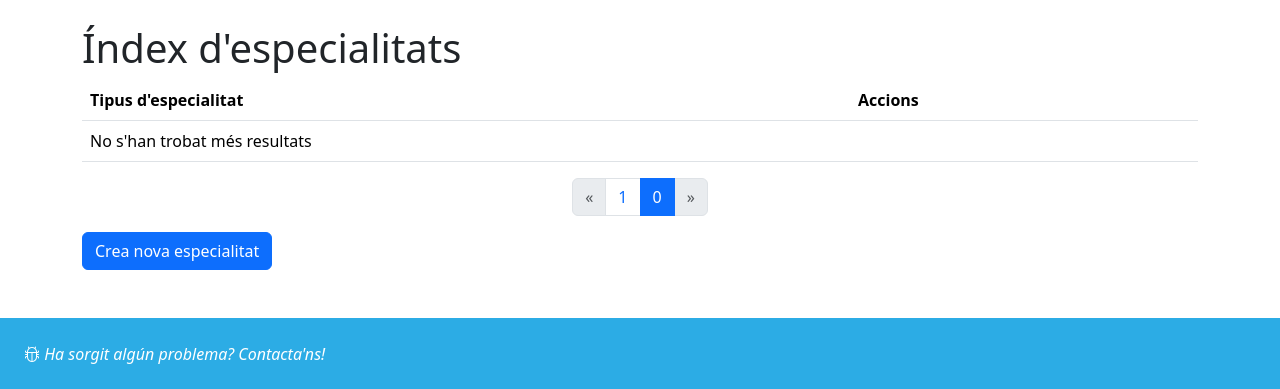
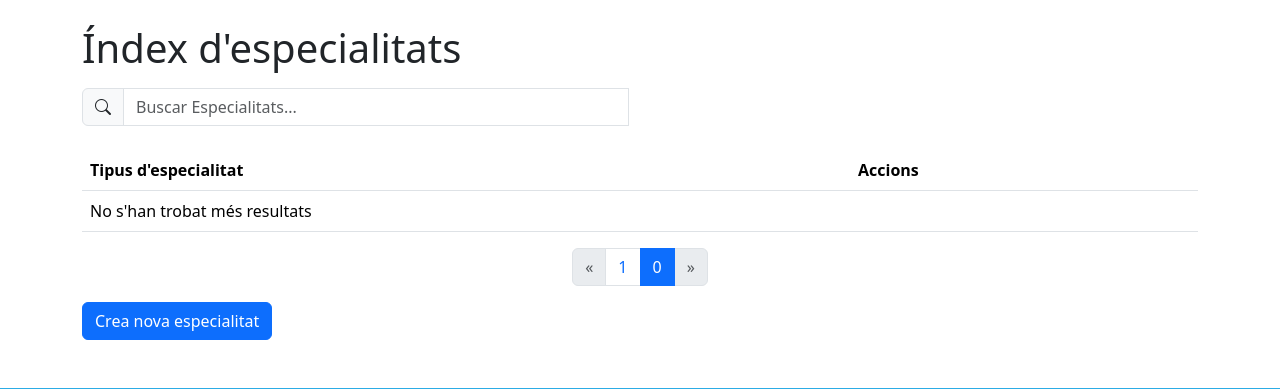
Before and after one commit to Kizumi19/2-Project_ScreenInfo, a Symfony app: template templates/speciality/index.html.twig in a window 1280 px wide. Shown: the part 95-484 px from the top of the page. Run offline with Twig, Linux system fonts and the light colour scheme; the template is opened without the code that fills it, so the values that code supplies are empty; some libraries are stand-ins or nearby versions.

Commit message:
Searcher in Specialities added

```diff
--- a/templates/speciality/index.html.twig
+++ b/templates/speciality/index.html.twig
@@ -4,7 +4,16 @@
 
 {% block inside_body %}
     <h1>Índex d'especialitats</h1>
-
+    <div class="row mb-4">
+    <div class="col-md-6">
+        <div class="input-group mt-2">
+            <span class="input-group-text"><i class="bi bi-search"></i></span>
+            <input type="text" id="search" class="form-control" placeholder="Buscar Especialitats...">
+            <div class="input-group-append">
+            </div>
+        </div>
+    </div>
+    </div>
     <table class="table">
         <thead>
             <tr>
```
